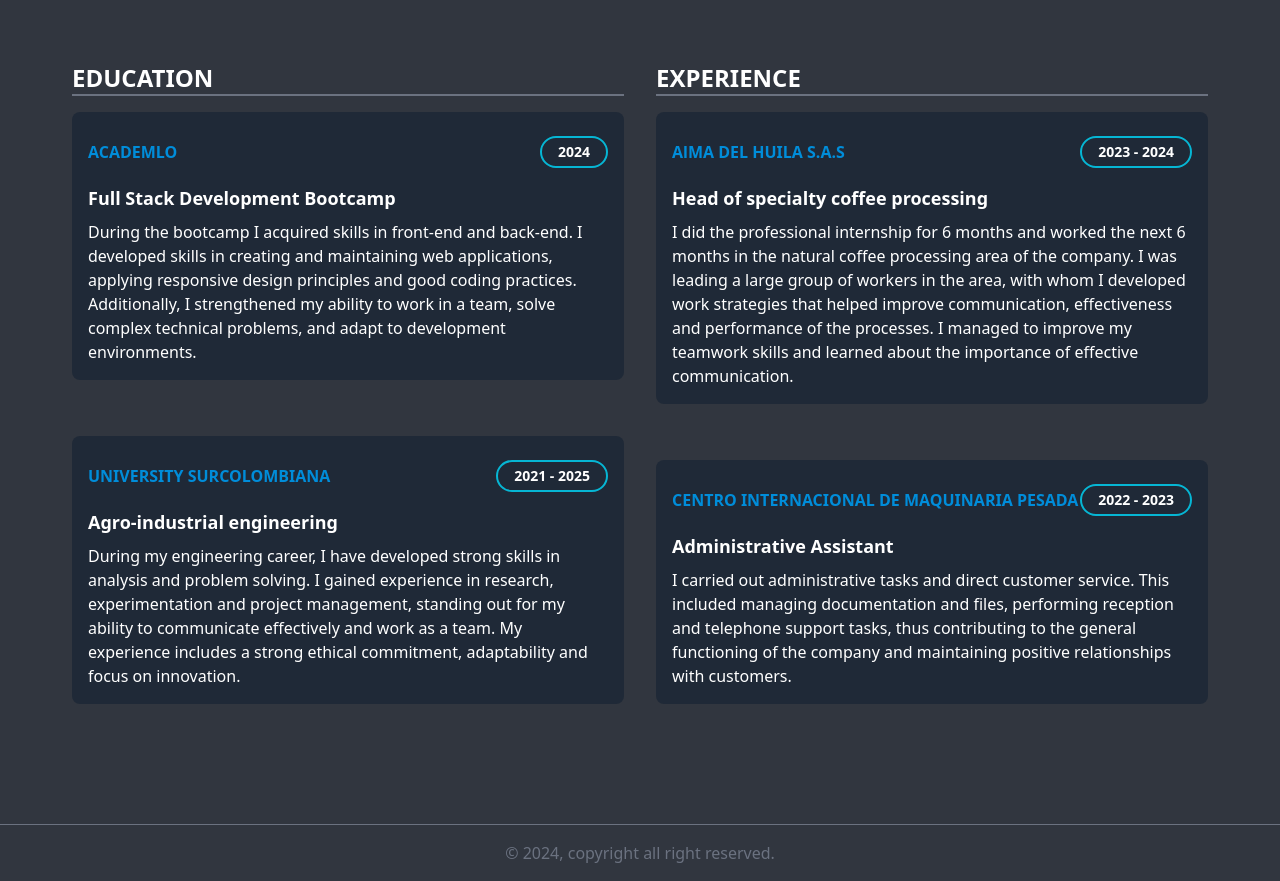
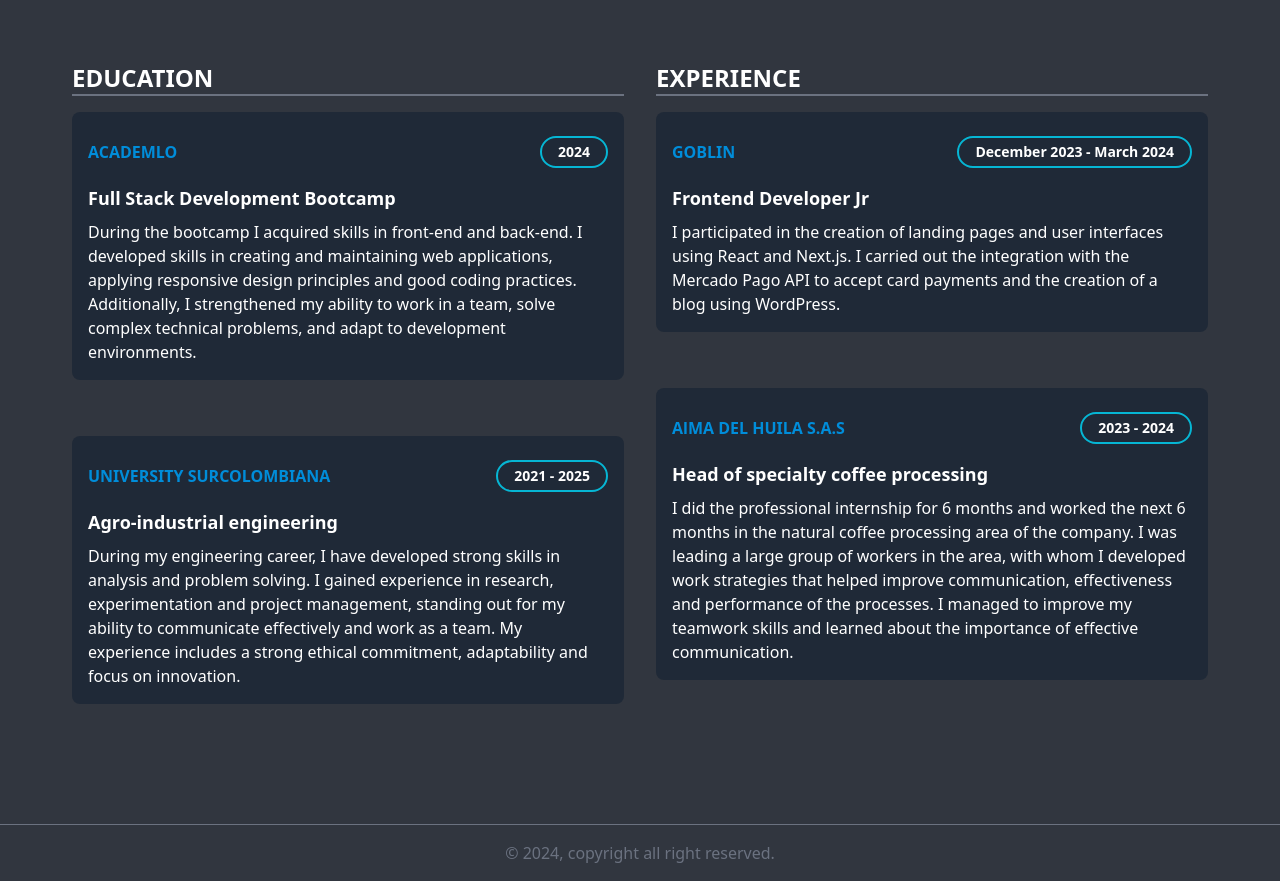
Before and after one commit to KerlyVanesaSarrias/portfolio, a React (Vite) app: page /about-me in a window 1280 px wide. Shown: the part 640-1521 px from the top of the page. Built offline with nearby package versions, Linux system fonts and the light colour scheme.

Commit message:
change experience

```diff
--- a/src/pages/AboutMePage.jsx
+++ b/src/pages/AboutMePage.jsx
@@ -67,30 +67,30 @@ const AboutMePage = () => {
       <div className="w-full md:w-1/2">
         <h2 className=" font-bold mb-4 brand">Experience</h2>
         <div className="flex flex-col gap-4 dark-text">
+
           <div className="container-e">
             <div className="flex justify-between items-center mb-2">
-              <div className="font-bold 2xl:text-3xl text-blue">AlMA DEL HUILA S.A.S</div>
-              <div className="year-label font-semibold">2023 - 2024</div>
+              <div className="font-bold 2xl:text-3xl text-blue">GOBLIN</div>
+              <div className="year-label font-semibold">December 2023 - March 2024</div>
             </div>
-            <h3 className="text-lg 2xl:text-3xl  font-bold mb-2">Head of specialty coffee processing</h3>
-            <p  className='text-base  2xl:text-2xl'>
-            I did the professional internship for 6 months and worked the next 6 months in the natural coffee processing area of the company.
-            I was leading a large group of workers in the area, with whom I developed work strategies that helped improve communication, effectiveness and performance of the processes. I managed
-            to improve my teamwork skills and learned about the importance of effective communication.
+            <h3 className="text-lg 2xl:text-3xl  font-bold mb-2">Frontend Developer Jr</h3>
+            <p className='text-base  2xl:text-2xl'>
+            I participated in the creation of landing pages and user interfaces using React and Next.js.
+            I carried out the integration with the Mercado Pago API to accept card payments and the creation of a blog using WordPress.
             </p>
           </div>
           <div className="container-e">
-            <div className="flex justify-between items-center mb-2">
-              <div className="font-bold 2xl:text-3xl text-blue">CENTRO INTERNACIONAL DE MAQUINARIA PESADA</div>
-              <div className="year-label font-semibold">2022 - 2023</div>
-            </div>
-            <h3 className="text-lg 2xl:text-3xl  font-bold mb-2">Administrative Assistant</h3>
-            <p className='text-base  2xl:text-2xl'>
-              I carried out administrative tasks and direct customer service. This included managing documentation and files,
-              performing reception and telephone support tasks, thus contributing to the general functioning of the company and
-              maintaining positive relationships with customers.
-            </p>
+          <div className="flex justify-between items-center mb-2">
+            <div className="font-bold 2xl:text-3xl text-blue">AlMA DEL HUILA S.A.S</div>
+            <div className="year-label font-semibold">2023 - 2024</div>
           </div>
+          <h3 className="text-lg 2xl:text-3xl  font-bold mb-2">Head of specialty coffee processing</h3>
+          <p  className='text-base  2xl:text-2xl'>
+          I did the professional internship for 6 months and worked the next 6 months in the natural coffee processing area of the company.
+          I was leading a large group of workers in the area, with whom I developed work strategies that helped improve communication, effectiveness and performance of the processes. I managed
+          to improve my teamwork skills and learned about the importance of effective communication.
+          </p>
+        </div>
         </div>
       </div>
     </div>
```
Also changed, not shown: 1 other file (tests, documents, lock files or other folders).
